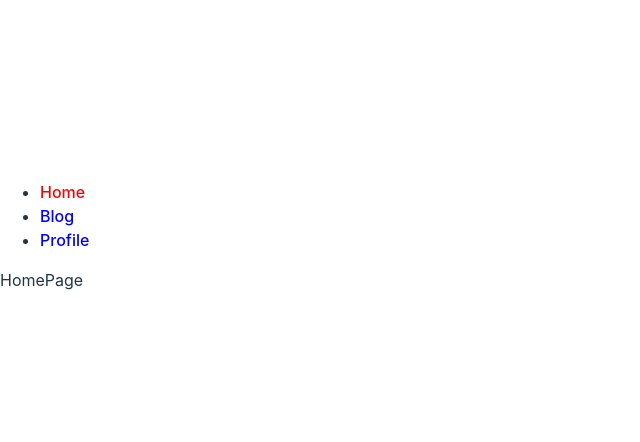
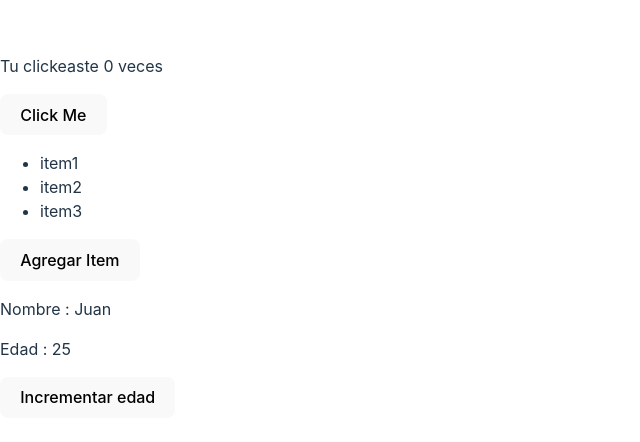
Before and after one commit to mpramos/REACTV11, a React (Vite) app: page / in a window 1280 px wide. Shown: the part 172-614 px from the top of the page, without its empty margins (0-640 px from the left). Built offline with nearby package versions, Linux system fonts and the light colour scheme.

Commit message:
useEffect

```diff
--- a/src/App.jsx
+++ b/src/App.jsx
@@ -1,23 +1,25 @@
-import { useState } from 'react'
+import { useEffect, useState } from 'react'
 import { HashRouter, Routes, Route } from 'react-router-dom'
 import HomePage from './HomePage'
 import BlogPage from './BlogPage'
 import ProfilePage from './ProfilePage'
 import Menu from './Menu'
+import Lista from './Lista'
+import Usuario from './assets/Usuario'
 
 function App() {
+  const [count,setCount]=useState(0)
+useEffect(()=>{
+console.log(`El contador ha cambiado a :${count}`);
+},[count])
+
 return(
-  <>
-  <HashRouter>
-    <Menu/>
-  <Routes>
-    <Route path='/' element={<HomePage/>  }/>
-    <Route path='/blog' element={<BlogPage/> }/>
-    <Route path='/profile' element={<ProfilePage/> }/>
-    <Route path='/*' element={<p>Not found</p>}/>
-  </Routes>
-  </HashRouter>
-  </>
+<>
+<p>Tu clickeaste {count} veces</p>
+<button onClick={()=>setCount(count+1)}>Click Me</button>
+<Lista/>
+<Usuario/>
+</>
 )
 }
 export default App
--- /dev/null
+++ b/src/Lista.jsx
@@ -0,0 +1,21 @@
+import React, { useEffect, useState } from 'react'
+
+const Lista = () => {
+    const [items,setItems]=useState(['item1','item2','item3'])
+
+    useEffect(()=>{
+        console.log('La lista de items ha cambiado ',items);
+    },[items])
+  return (
+    <div>
+        <ul>
+            {items.map((item,index)=>(
+                <li key={index}>{item}</li>
+            ))}
+        </ul>
+        <button onClick={()=>setItems([...items,`item${items.length+1}`])}>Agregar Item</button>
+    </div>
+  )
+}
+
+export default Lista
--- /dev/null
+++ b/src/assets/Usuario.jsx
@@ -0,0 +1,18 @@
+import React, { useEffect, useState } from 'react'
+
+function Usuario() {
+    const [usuario,setUsuario]=useState({nombre:'Juan',edad:25})
+
+    useEffect(()=>{
+        console.log('El objeto ha cambiado: ',usuario);
+    },[usuario])
+  return (
+    <div>
+       <p>Nombre : {usuario.nombre}</p>
+       <p>Edad : {usuario.edad}</p>
+       <button onClick={()=>setUsuario({...usuario,edad:usuario.edad+1})}>Incrementar edad</button>
+    </div>
+  )
+}
+
+export default Usuario
```
